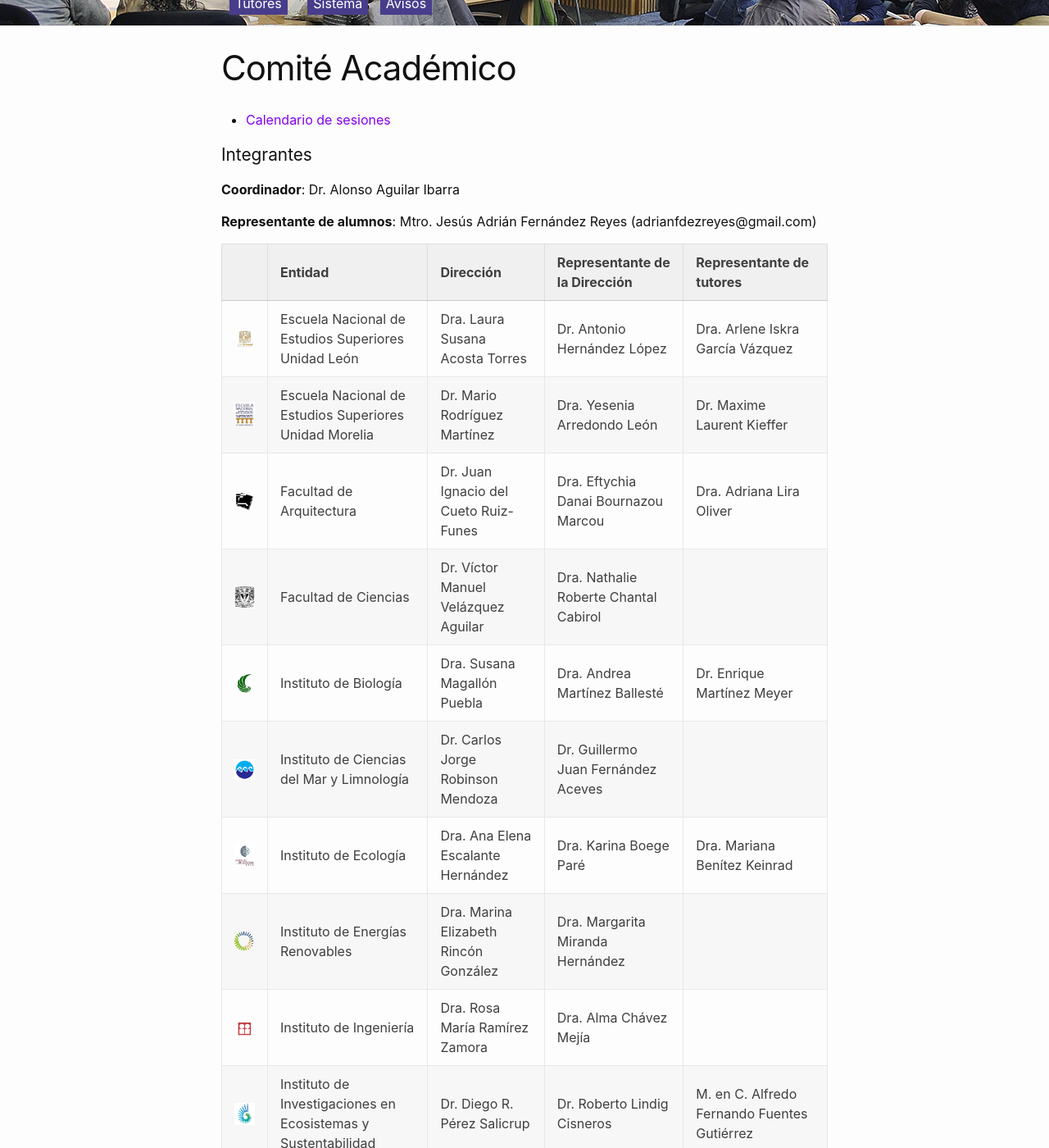
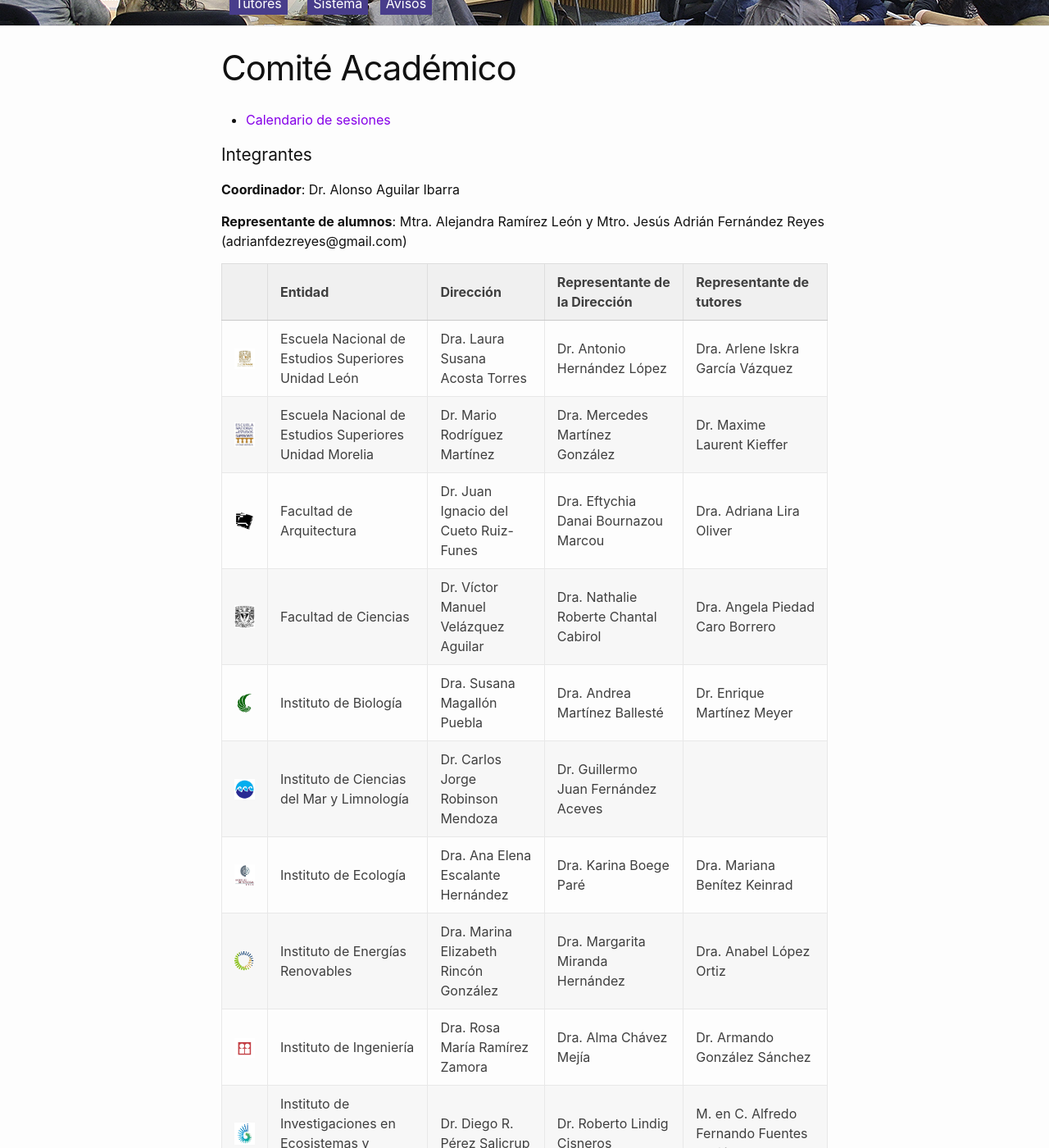
Before and after one commit to pcs-unam/pcs-unam.github.io, a Jekyll site: the page built from 05_comite.md, in a window 1280 px wide and 1400 px high, scrolled down 190 px. Shown: the whole window at 82% size. Built offline with Jekyll 4.4.1, drawn with Linux system fonts in a browser that asks for light colours; some of the changed text lies outside the part shown.

Commit message:
Cambiaron representantes de directores de la ENES Morelia e IIS y se agregaron nuevos representantes de tutores elegidos.

```diff
--- a/05_comite.md
+++ b/05_comite.md
@@ -15,21 +15,21 @@
 
 **Coordinador**: Dr. Alonso Aguilar Ibarra
 
-**Representante de alumnos**: Mtro. Jesús Adrián Fernández Reyes (adrianfdezreyes@gmail.com)
+**Representante de alumnos**: Mtra. Alejandra Ramírez León y Mtro. Jesús Adrián Fernández Reyes (adrianfdezreyes@gmail.com)
 
 |------------------------------------------------+|+-------------------------------------------------------------------------------------|--------------------------------------|---------------------------------------|-------------------------------|
 |                                                 |Entidad                                                                               |Dirección                       		| Representante de la Dirección         | Representante de tutores      |
 |------------------------------------------------+|+-------------------------------------------------------------------------------------|--------------------------------------|---------------------------------------|-------------------------------|
 |![enes leon](/assets/logos/enes-leon.png)        |Escuela Nacional de Estudios Superiores Unidad León 									 |Dra. Laura Susana Acosta Torres 		|    Dr. Antonio Hernández López     |Dra. Arlene Iskra García Vázquez |
-|![enes morelia](/assets/logos/enes-morelia.png)  |Escuela Nacional de Estudios Superiores Unidad Morelia       						 |Dr. Mario Rodríguez Martínez 		|Dra. Yesenia Arredondo León             |Dr. Maxime Laurent Kieffer          |
+|![enes morelia](/assets/logos/enes-morelia.png)  |Escuela Nacional de Estudios Superiores Unidad Morelia       						 |Dr. Mario Rodríguez Martínez 		|Dra. Mercedes Martínez González             |Dr. Maxime Laurent Kieffer          |
 |![arquitectura](/assets/logos/arquitectura.png)  |Facultad de Arquitectura      														 |Dr. Juan Ignacio del Cueto Ruiz-Funes		|Dra. Eftychia Danai Bournazou Marcou    |Dra. Adriana Lira Oliver   |
-|![ciencias](/assets/logos/ciencias.png)		  |Facultad de Ciencias     															 |Dr. Víctor Manuel Velázquez Aguilar |Dra. Nathalie Roberte Chantal Cabirol|  |
+|![ciencias](/assets/logos/ciencias.png)		  |Facultad de Ciencias     															 |Dr. Víctor Manuel Velázquez Aguilar |Dra. Nathalie Roberte Chantal Cabirol| Dra. Angela Piedad Caro Borrero |
 |![biologia](/assets/logos/ibiol.png)			  |Instituto de Biología    															 |Dra. Susana Magallón Puebla       |Dra. Andrea Martínez Ballesté          |Dr. Enrique Martínez Meyer       |
 |![icmyl](/assets/logos/icml.png)				  |Instituto de Ciencias del Mar y Limnología   										 |Dr. Carlos Jorge Robinson Mendoza          |Dr. Guillermo Juan Fernández Aceves    |    |
 |![ecologia](/assets/logos/ecologia.png)		  |Instituto de Ecología    															 |Dra. Ana Elena Escalante Hernández         |Dra. Karina Boege Paré                 |  Dra. Mariana Benítez Keinrad  |
-|![renovables](/assets/logos/ier.png)			  |Instituto de Energías Renovables     												 |Dra. Marina Elizabeth Rincón González          |Dra. Margarita Miranda Hernández           |                            |
-|![ingenieria](/assets/logos/ingenieria.png)	  |Instituto de Ingeniería      														 |Dra. Rosa María Ramírez Zamora       |  Dra. Alma Chávez Mejía  |         |
+|![renovables](/assets/logos/ier.png)			  |Instituto de Energías Renovables     												 |Dra. Marina Elizabeth Rincón González          |Dra. Margarita Miranda Hernández           |   Dra. Anabel López Ortiz                         |
+|![ingenieria](/assets/logos/ingenieria.png)	  |Instituto de Ingeniería      														 |Dra. Rosa María Ramírez Zamora       |  Dra. Alma Chávez Mejía  |   Dr. Armando González Sánchez      |
 |![iies](/assets/logos/iies.png)				  |Instituto de Investigaciones en Ecosistemas y Sustentabilidad     					 |Dr. Diego R. Pérez Salicrup        |Dr. Roberto Lindig Cisneros                |M. en C. Alfredo Fernando Fuentes Gutiérrez       |
 |![iie](/assets/logos/economicas.png)			  |Instituto de Investigaciones Económicas      										 |Dr. Armando Sánchez Vargas         |Dr. Gustavo López Pardo            |                                  |
-|![sociales](/assets/logos/sociales.png)		  |Instituto de Investigaciones Sociales    											 |Dr. Miguel Armando López Leyva        |Dra. Alice Poma                        |Dra. Elena Lazos Chavero      |
+|![sociales](/assets/logos/sociales.png)		  |Instituto de Investigaciones Sociales    											 |Dr. Miguel Armando López Leyva        |Dr. Juan Luis Hernández López                        |Dra. Elena Lazos Chavero      |
 |-------------------------------------------------|--------------------------------------------------------------------------------------|--------------------------------------|---------------------------------------|-------------------------------|
```
